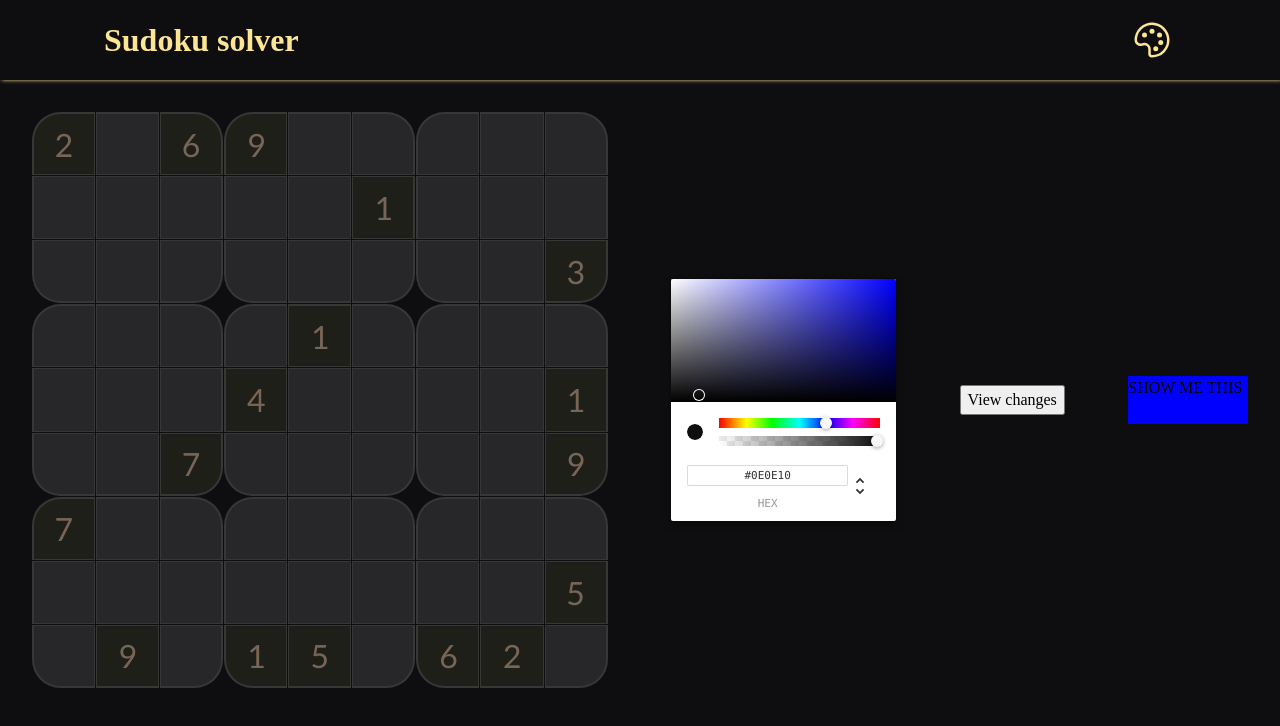
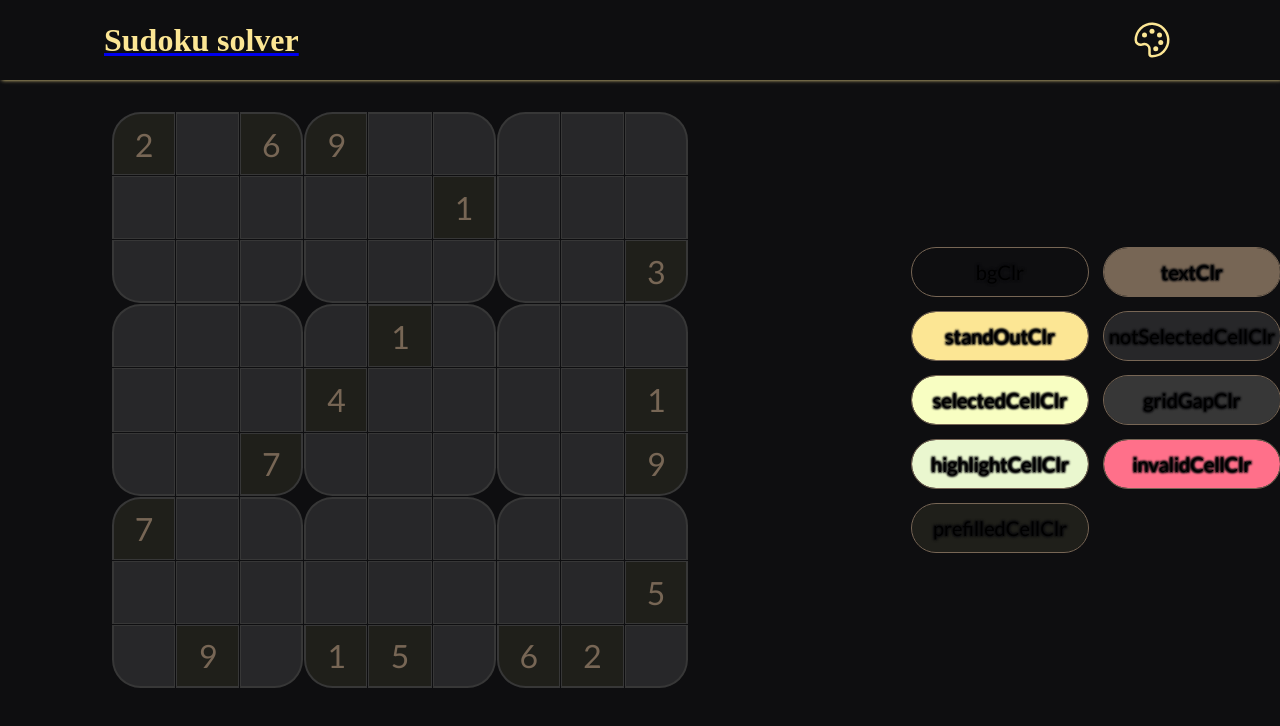
Before and after one commit to mockoocy/sudoSolve-old, a React (Create React App) app: page /themeCreator in a window 1280 px wide. Shown: the top 726 px of the page. Built offline with nearby package versions, Linux system fonts and the light colour scheme; some icons are missing; a web font is replaced by a local one.

Commit message:
themeCreator added

```diff
--- a/src/App.tsx
+++ b/src/App.tsx
@@ -12,7 +12,20 @@ import { BrowserRouter, Routes, Route } from 'react-router-dom'
 
 export default function App() {
   const themeFromStorage = localStorage.getItem("theme")
+  const customThemeFromStorage = localStorage.getItem('customTheme')
+
   const [theme, setTheme] = useState<Theme>(themeFromStorage ? JSON.parse(themeFromStorage) :themes.darkTheme);
+
+  const [customTheme, setCustomTheme] = useState<Theme>(
+    customThemeFromStorage
+    ? JSON.parse(customThemeFromStorage)
+    :themes.darkTheme
+    )
+
+  useEffect(()=>{
+    localStorage.setItem("customTheme", JSON.stringify(customTheme))
+    setTheme(customTheme)
+},[customTheme, setTheme])
 
   useEffect(()=>{
     localStorage.setItem("theme", JSON.stringify(theme))
@@ -33,10 +46,16 @@ export default function App() {
         <ThemeProvider theme={theme}>
           <BrowserRouter>
             <GlobalStyle />
-            <Navbar setTheme={setTheme} />
+            <Navbar setTheme={setTheme} customTheme={customTheme} />
             <Routes>
               <Route path='/' element={<Home/>} />
-              <Route path='/themeCreator' element={<ThemeCreator setTheme={setTheme}/>} />
+              <Route path='/themeCreator' element={
+                <ThemeCreator
+                customTheme={customTheme}
+                setCustomTheme={setCustomTheme}
+                setTheme={setTheme}
+                />}
+              />
 
             </Routes>
           </BrowserRouter>
--- a/src/globalComponents/Navbar.tsx
+++ b/src/globalComponents/Navbar.tsx
@@ -5,6 +5,7 @@ import { useGlobalContext } from '../globalContext';
 import DropDownMenu from './DropDownMenu';
 import { Theme } from '../types';
 import themes from '../utils/themes';
+import { Link } from 'react-router-dom';
 
 
 const StyledNavbar = styled.nav`
@@ -50,9 +51,10 @@ const StyledNavbar = styled.nav`
 
 type Props = {
   setTheme: React.Dispatch<React.SetStateAction<Theme>>;
+  customTheme: Theme
 }
 
-export default function Navbar({setTheme}: Props) {
+export default function Navbar({setTheme, customTheme}: Props) {
   const {options, setOptions} = useGlobalContext();
 
   const maxGridSize = 6 // Not sure if a cap is a good idea, but on the other hand - who wants to solve 64x64 sudoku or bigger, seems "a bit" hard
@@ -61,13 +63,20 @@ export default function Navbar({setTheme}: Props) {
   const BOARD_SIZE_FACTOR_MAX = 1.5
 
 
-  const listEls = Object.values(themes).map((theme, id) => (
+  const themeElements = [...Object.values(themes).map((theme, id) => (
     <li
     key={`themeOption-${id}`}
     onClick={() => setTheme(theme)}>
       {theme.info.displayName}
     </li>
-  ))
+  )),
+  <li
+  key={`customThemeOption`}
+  onClick={() => setTheme(customTheme)}>
+    <Link to='/themeCreator'>
+      Custom
+    </Link>
+  </li>]
 
   function incrementGridSize(){
     if (options.SMALL_GRID_SIZE >= maxGridSize) return;
@@ -146,14 +155,16 @@ export default function Navbar({setTheme}: Props) {
 
   return (
     <StyledNavbar>
-      <div className="logo-container">
-        <Icon icon="arcticons:sudokuoss" id="logo-svg" />
-        <h1 id='logo-text'>Sudoku solver</h1>
-      </div>
+        <Link to ="/">
+        <div className="logo-container">
+          <Icon icon="arcticons:sudokuoss" id="logo-svg" />
+          <h1 id='logo-text'>Sudoku solver</h1>
+        </div>
+      </Link>
       <div className="btn-container">
         <DropDownMenu
           icon={<Icon icon="carbon:color-palette" id="options-btn" className="svg"/>}
-          listElements={listEls}
+          listElements={themeElements}
         />
         <DropDownMenu
           icon={<Icon icon="eva:options-2-outline" id="theme-selector-btn" className="svg"/>}
--- a/src/pages/ThemeCreator/ColorInput.tsx
+++ b/src/pages/ThemeCreator/ColorInput.tsx
@@ -1,19 +1,46 @@
 import React, { useState } from 'react'
-import { ChromePicker } from 'react-color'
+import { ChromePicker, ColorResult } from 'react-color'
 import styled from 'styled-components'
 import useOuterClick from '../../hooks/useOuterClick'
+import { Theme } from '../../types'
+import { textShadowOutline } from '../../utils/css-mixins'
 
-const StyledColorInput = styled.div`
-  width: 15ch;
+type StyledProps = {
+  bgClr: string
+}
+
+const StyledColorInput = styled.div<StyledProps>`
+  width: 22ch;
   height: 3rem;
-  background-color: blue;
-  .dd {
-    width: 100%;
+  background-color: ${props => props.bgClr};
+  outline: 1px solid var(--textClr);
+  border-radius: 2rem;
+  display: flex;
+  align-items: center;
+  justify-content: center;
+  .picker {
+    z-index: 100;
+    * {
+      z-index: 100;
+    }
   }
 
+  .caption {
+  ${textShadowOutline(.0625, .125, 'var(--bgClr)')};
+  font-size: 1.25rem;
+  font-family: Lato, sans-serif
+  }
 `
 
-export default function ColorInput() {
+type Props = {
+  propertyKey: string;
+  // key matches the name of the property in Theme.colors of Theme type.
+  customTheme: Theme;
+  setCustomTheme: React.Dispatch<React.SetStateAction<Theme>>;
+  text: string;
+}
+
+export default function ColorInput({propertyKey, customTheme, setCustomTheme, text}: Props) {
   const [colorPickerVisible, setColorPickerVisible] = useState(false)
   const hide = () => setColorPickerVisible(false)
   function show(e: React.MouseEvent<HTMLDivElement, MouseEvent>){
@@ -21,13 +48,28 @@ export default function ColorInput() {
     setColorPickerVisible(true)
   }
 
+  const decimalToHex = (alpha: number) => alpha === 0 ? '00' : Math.round(255 * alpha).toString(16)
+
+  function changeCustomTheme(propertyKey: string, color: ColorResult){
+    const newCustomThemeColors = structuredClone(customTheme.colors)
+    const newColorHex = `${color.hex}${color.rgb.a && decimalToHex(color.rgb.a)}`
+    newCustomThemeColors[propertyKey] = newColorHex
+    setCustomTheme(prevCustomTheme => ({...prevCustomTheme, colors: newCustomThemeColors}))
+  }
+
   const PickerRef = useOuterClick(hide)
   return (
-    <StyledColorInput ref={PickerRef} onClick={e => show(e)}>
+    <StyledColorInput ref={PickerRef} onClick={e => show(e)} bgClr={customTheme.colors[propertyKey]}>
       {colorPickerVisible
-      ? <ChromePicker />
-      : <div className="dd" onClick={() => {
-      }}>SHOW ME THIS</div>
+      ? <ChromePicker
+        className="picker"
+        color={customTheme.colors[propertyKey] }
+        onChangeComplete={(color) => changeCustomTheme(propertyKey, color)}
+        disableAlpha={false}
+
+        />
+      : <div className="caption" onClick={() => {
+      }}>{text}</div>
       }
 
     </StyledColorInput>
--- a/src/pages/ThemeCreator/ThemeCreator.tsx
+++ b/src/pages/ThemeCreator/ThemeCreator.tsx
@@ -1,10 +1,8 @@
-import React, { useEffect, useState } from 'react'
+import React from 'react'
 import SudokuBoard from '../../globalComponents/SudokuBoard'
 import { useGlobalContext } from '../../globalContext'
 import getBoardSize from '../../utils/getBoardSize'
-import {ChromePicker} from "react-color"
 import { Theme } from '../../types'
-import themes from "../../utils/themes"
 import styled from "styled-components"
 import ColorInput from './ColorInput'
 
@@ -14,37 +12,43 @@ const StyledThemeCreator = styled.section`
   display: flex;
   align-items: center;
   justify-content: space-around;
+
+  #color-inputs-container {
+    width: 20%;
+    display: grid;
+    grid-template-columns: repeat(2, 1fr);
+    gap: 1rem;
+
+  }
 `
 
 
 type Props = {
+  setCustomTheme: React.Dispatch<React.SetStateAction<Theme>>;
   setTheme: React.Dispatch<React.SetStateAction<Theme>>;
+  customTheme: Theme
 }
 
-export default function ThemeCreator({setTheme}: Props) {
-  const customThemeFromStorage = localStorage.getItem('customTheme')
-  const [customTheme, setCustomTheme] = useState<Theme>(
-    customThemeFromStorage
-    ? JSON.parse(customThemeFromStorage)
-    :themes.darkTheme
-    )
-
-  useEffect(()=>{
-    localStorage.setItem("customTheme", JSON.stringify(customTheme))
-},[customTheme])
-
+export default function ThemeCreator({setCustomTheme, customTheme }: Props) {
   const { options } = useGlobalContext();
   const boardSize = getBoardSize(options.SUDOKU_SIZE, options.BOARD_SIZE_FACTOR)
+
+  const colorInputElements = Object.keys(customTheme.colors).map((propertyName, id) => (
+    <ColorInput
+    key={`color-input-${id}`}
+    propertyKey={propertyName}
+    customTheme={customTheme}
+    setCustomTheme={setCustomTheme}
+    text={propertyName}
+    />
+  ))
+
   return (
     <StyledThemeCreator>
       <SudokuBoard width={boardSize.width} height={boardSize.height} />
-      <ChromePicker
-      color={customTheme.colors.bgClr}
-      onChangeComplete={(color) => setCustomTheme({...customTheme, colors: {...customTheme.colors, bgClr: color.hex}  })}
-
-      />
-      <button onClick={() => setTheme(customTheme)}>View changes</button>
-      <ColorInput/>
+      <div id="color-inputs-container">
+        {colorInputElements}
+      </div>
     </StyledThemeCreator>
 
   )
--- a/src/types.ts
+++ b/src/types.ts
@@ -3,6 +3,7 @@ export type Theme = {
     displayName: string;
   },
   colors: {
+    [key: string] : string;
     bgClr: string;
     textClr: string;
     standOutClr: string;
@@ -12,7 +13,9 @@ export type Theme = {
     highlightCellClr: string;
     invalidCellClr: string;
     prefilledCellClr: string;
-    victoryScreenBgClr: string;
+  },
+  gradientColors: {
+    victoryScreenBgClr: string
   },
   utils ?: {
     hueRotationDeg: string;
--- a/src/utils/themes.ts
+++ b/src/utils/themes.ts
@@ -14,6 +14,8 @@ const lightTheme: Theme = {
     highlightCellClr: '#92BDFF',
     invalidCellClr: '#f04848',
     prefilledCellClr: '#f0f0ff ',
+  },
+  gradientColors: {
     victoryScreenBgClr: 'linear-gradient(to bottom, #9796f0, #fbc7d4)'
   },
   utils: {
@@ -35,6 +37,8 @@ const darkTheme: Theme = {
     highlightCellClr: '#EAF7CF',
     invalidCellClr: '#FF708A',
     prefilledCellClr: '#1f1f1a ',
+  },
+  gradientColors: {
     victoryScreenBgClr: 'linear-gradient(to bottom, #9796f0, #fbc7d4)'
   },
   utils: {
@@ -56,8 +60,10 @@ const crimsonTheme: Theme = {
     highlightCellClr: 'rgb(170,0,34)',
     invalidCellClr: '#242436',
     prefilledCellClr: '#470F1B ',
+  },
+  gradientColors: {
     victoryScreenBgClr: 'linear-gradient(to bottom, #FFE0F6, #FFEAE0)'
-  },
+  }
 }
 
 const themes = {
```
